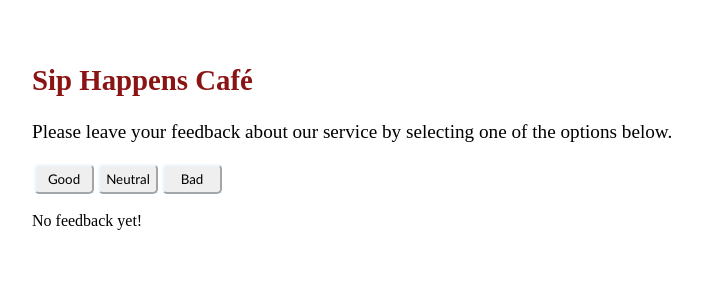
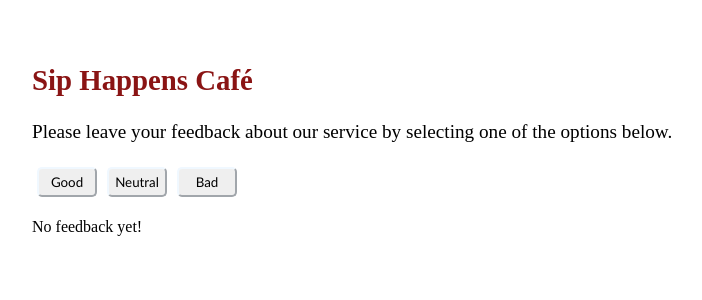
Before and after one commit to beatifultango/goit-react-hw-02, a React (Vite) app: page / in a window 1280 px wide. Shown: the top 300 px of the page, without its empty margins (32-734 px from the left). Built offline with nearby package versions, Linux system fonts and the light colour scheme.

Commit message:
butonların arası açıldı

```diff
--- a/src/components/Options.module.css
+++ b/src/components/Options.module.css
@@ -1,7 +1,7 @@
 button {
   width: 60px;
   height: 30px;
-  margin: 2px;
+  margin: 5px;
   border-radius: 5px;
   border-color: aliceblue;
   font-family: "Trebuchet MS", "Lucida Sans Unicode", "Lucida Grande",
```
